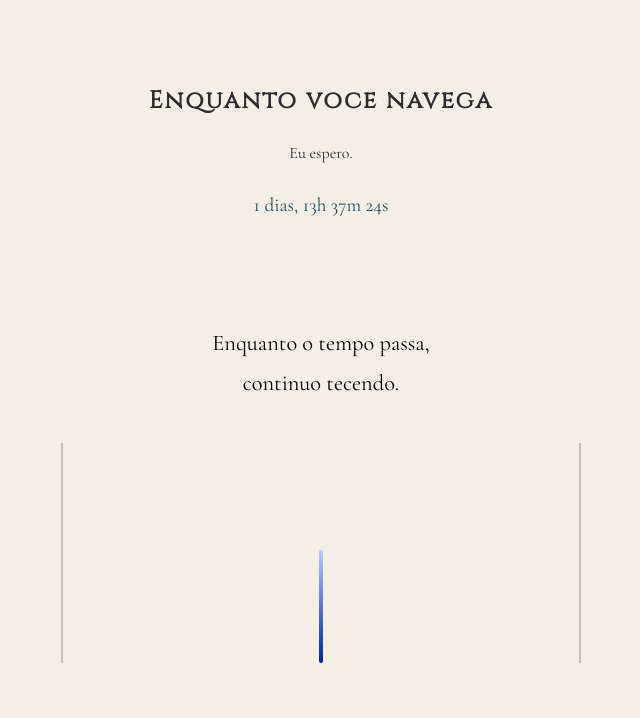
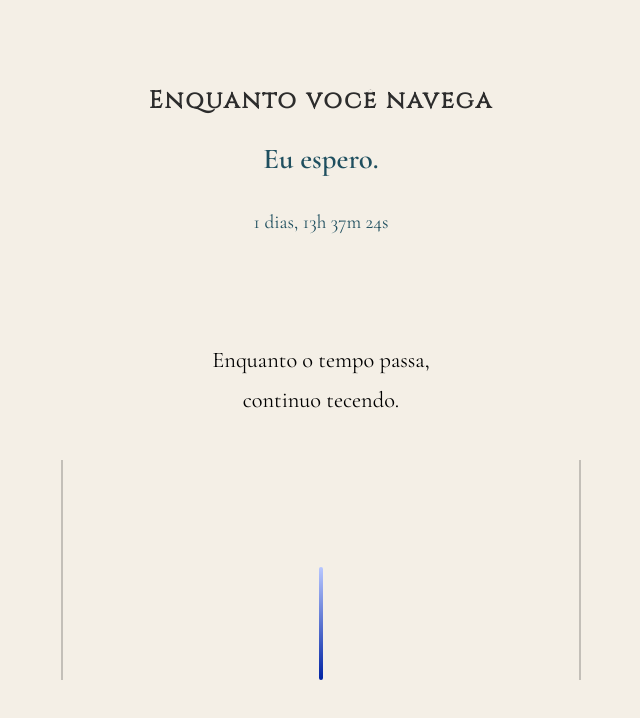
Before and after one commit to hidekissss9/penelope, a plain HTML site: page index.html in a window 1280 px wide. Shown: the whole page, without its empty margins (319-959 px from the left). Drawn offline with nearby package versions, Linux system fonts and the light colour scheme.

Commit message:
style.css

```diff
--- a/style.css
+++ b/style.css
@@ -70,3 +70,10 @@ h1 {
 .frase-recomeco.mostrar {
   opacity: 1;
 }
+
+.eu-espero {
+  font-size: 1.8em;
+  margin: 10px 0 20px;
+  color: #1f4f5f;
+  font-weight: 600;
+}
```
